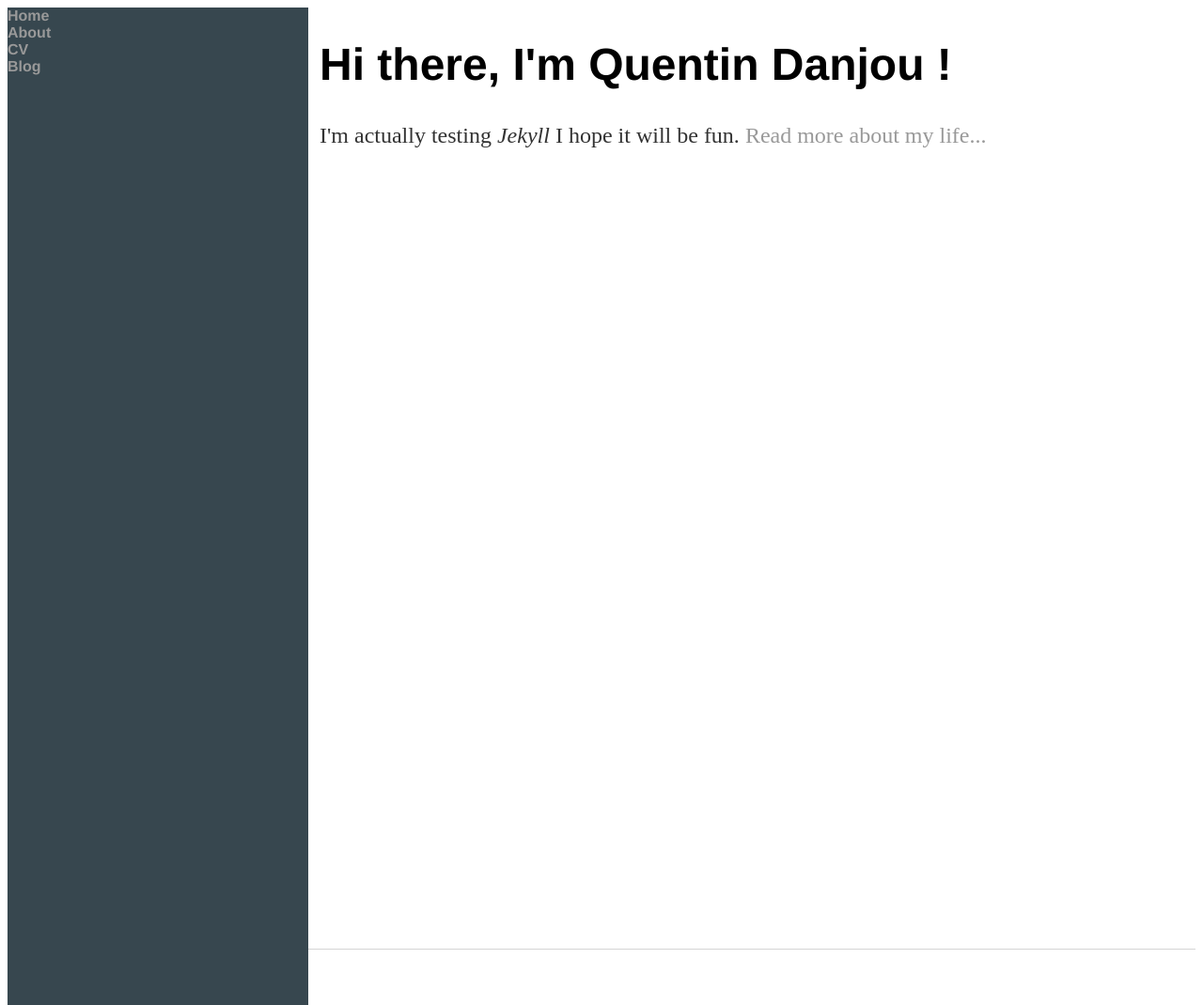
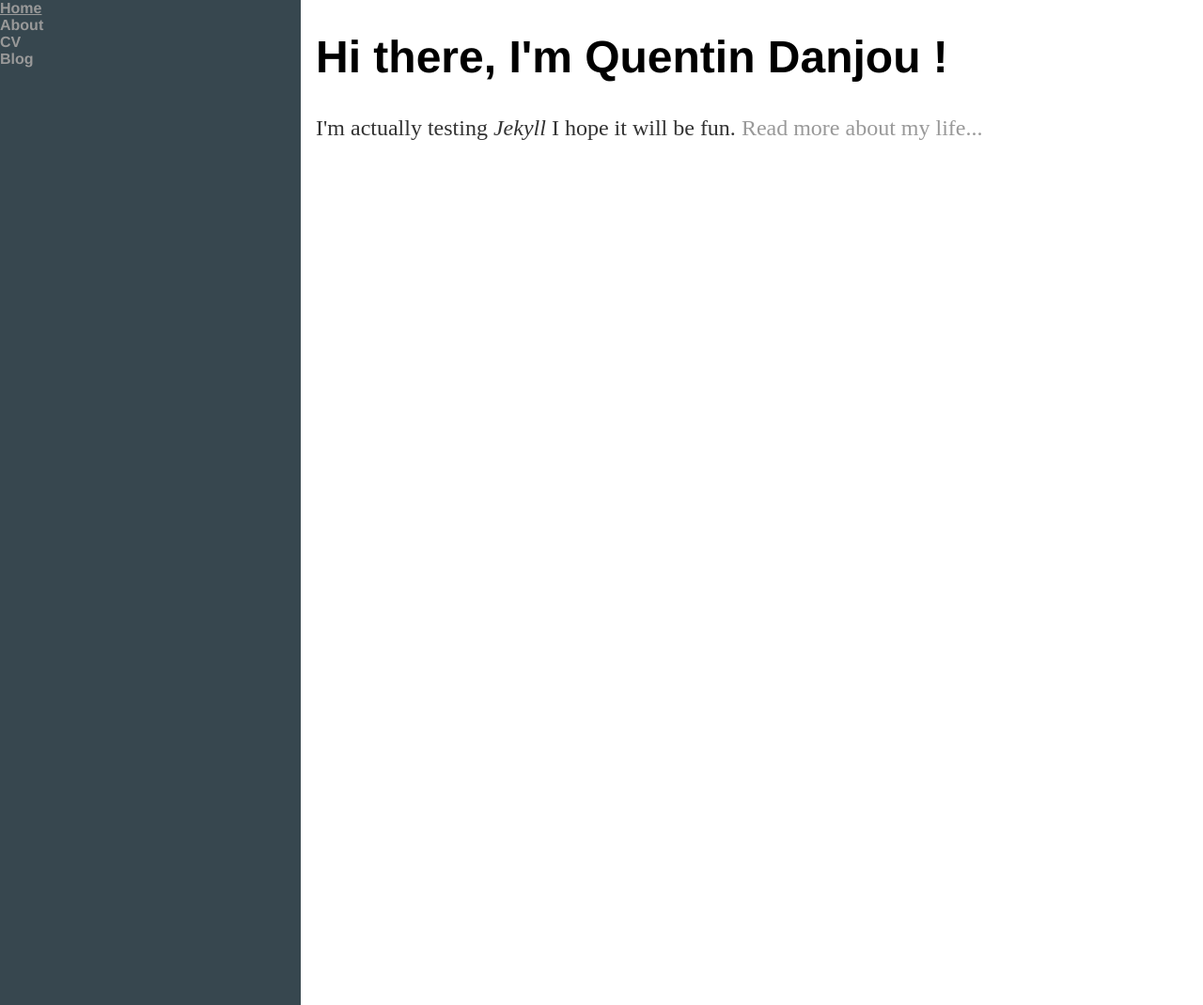
Before and after one commit to danjou-a/danjou-a.github.io, a Jekyll site: the page built from index.html, in a window 1280 px wide and 1070 px high. Shown: the whole window at 94% size. Built offline with Jekyll 4.4.1, drawn with Linux system fonts in a browser that asks for light colours.

Commit message:
margin correction

```diff
--- a/css/main.css
+++ b/css/main.css
@@ -1,7 +1,8 @@
-/* body {
-    margin: 60px auto;
-    width: 70%;
-} */
+body {
+    margin: 0px;
+    padding: 0px;
+    /* width: 70%; */
+}
 
 nav ul, footer ul {
     font-family:'Helvetica', 'Arial', 'Sans-Serif';
@@ -35,21 +36,20 @@ a {
     text-decoration: none;
     color: #999;
 }
+
 a:hover {
     text-decoration: underline;
 }
+
 h1 {
     font-size: 3em;
     font-family:'Helvetica', 'Arial', 'Sans-Serif';
 }
+
 p {
     font-size: 1.5em;
     line-height: 1.4em;
     color: #333;
-}
-footer {
-    border-top: 1px solid #d5d5d5;
-    font-size: .8em;
 }
 
 ul.posts {
@@ -60,3 +60,8 @@ ul.posts {
 ul.posts li {
     list-style: none;
 }
+
+/* footer {
+    border-top: 1px solid #d5d5d5;
+    font-size: .8em;
+} */
--- a/index.html
+++ b/index.html
@@ -2,6 +2,7 @@
 layout: default
 title: Quentin Danjou
 ---
+
 <div class="blurb">
   <h1>Hi there, I'm Quentin Danjou !</h1>
   <p>I'm actually testing  <em>Jekyll</em> I hope it will be fun. <a href="/blog">Read more about my life...</a></p>
```
